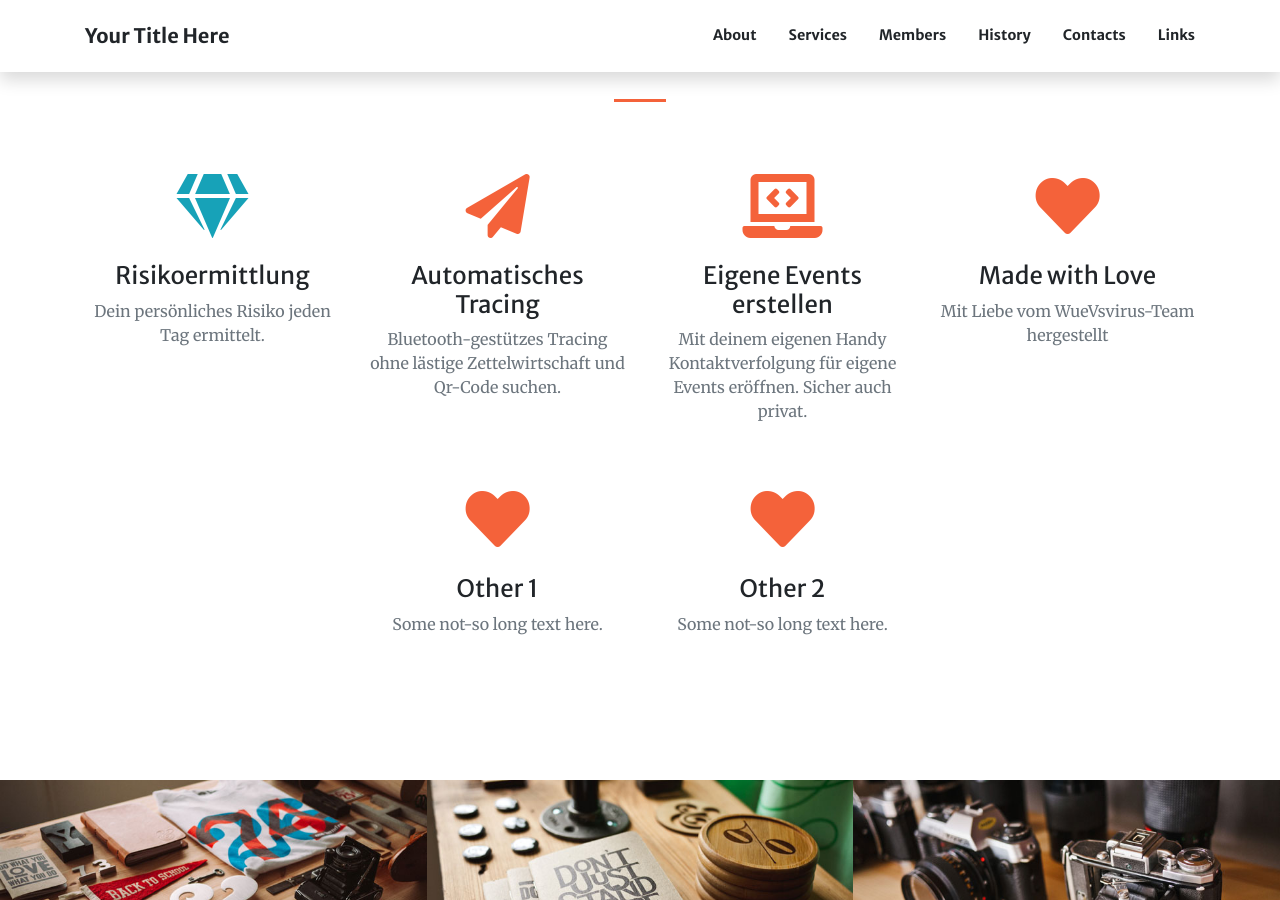
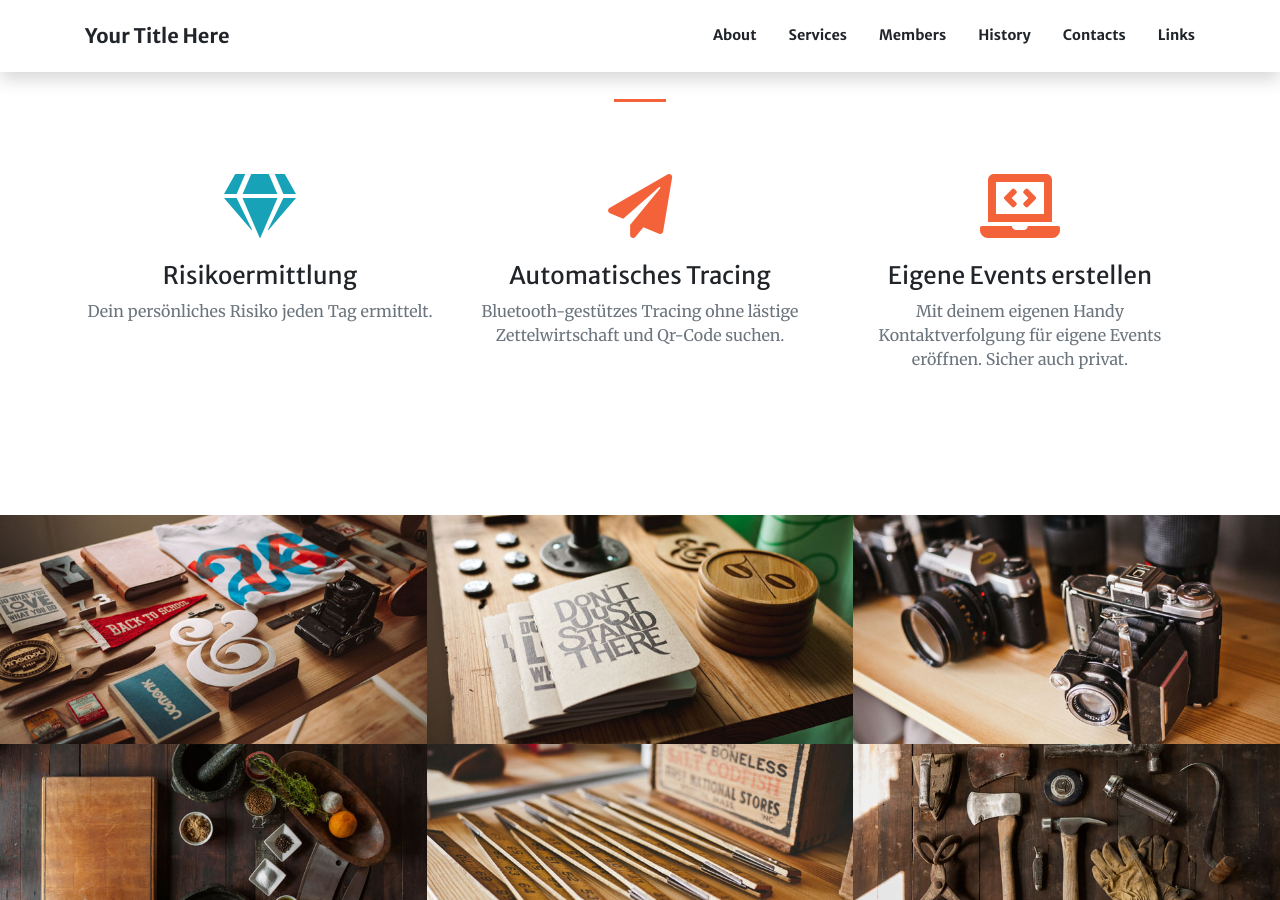
Before and after one commit to WueVsVirus/WueVsVirus.github.io, a Jekyll site: the page built from index.md, in a window 1280 px wide and 900 px high, scrolled down 1433 px. Built offline with Jekyll 4.4.1, drawn with Linux system fonts in a browser that asks for light colours; nearby versions of some CDN libraries.

Commit message:
Update index.md

```diff
--- a/index.md
+++ b/index.md
@@ -27,15 +27,6 @@ sections:
       - title: Eigene Events erstellen
         text: Mit deinem eigenen Handy Kontaktverfolgung für eigene Events eröffnen. Sicher auch privat.
         icon: fa-laptop-code
-      - title: Made with Love
-        text: Mit Liebe vom WueVsvirus-Team hergestellt
-        icon: fa-heart
-      - title: Other 1
-        text: Some not-so long text here.
-        icon: fa-heart
-      - title: Other 2
-        text: Some not-so long text here.
-        icon: fa-heart
 
   - type: portfolio.html
     # this section has always ID 'portfolio'
```
